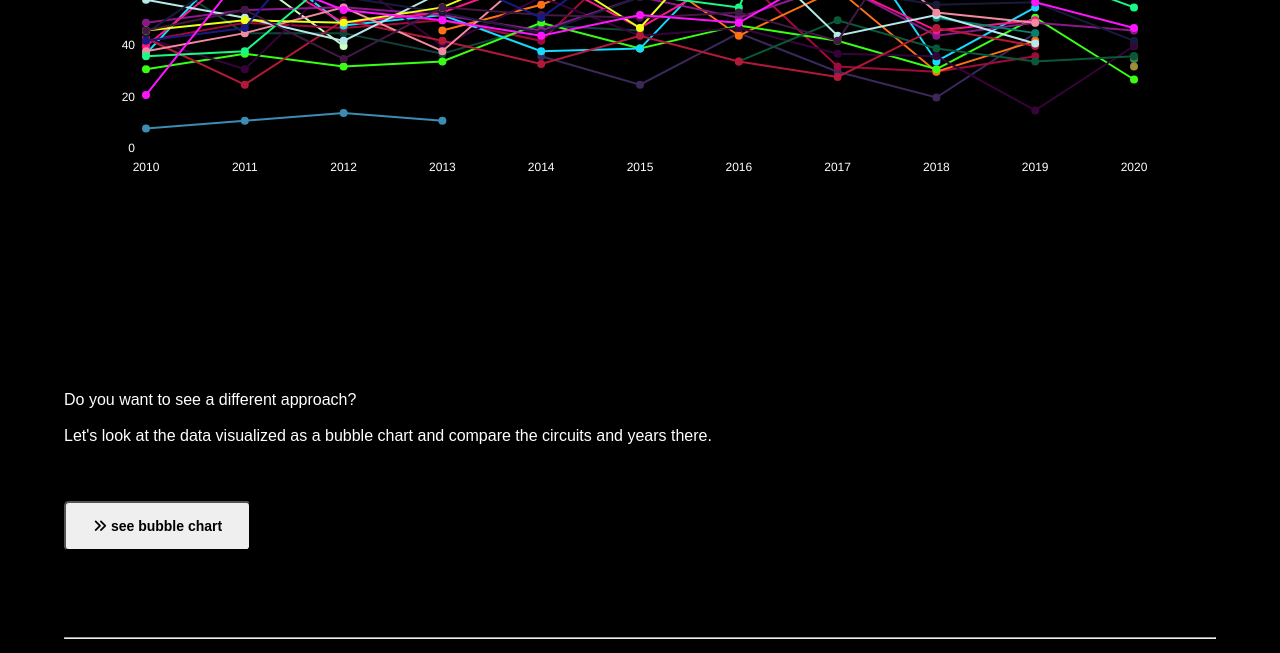
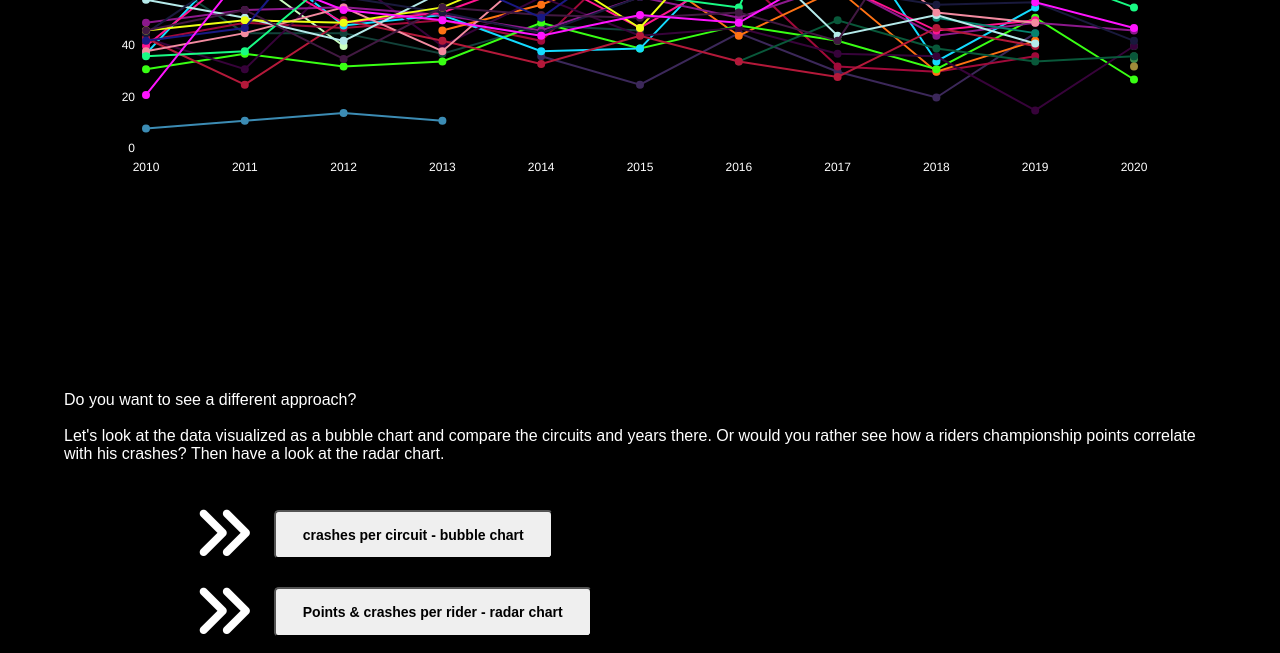
Before and after one commit to sarahhii/MotoGP_DataVis, a website: page lineGraph.html in a window 1280 px wide. Shown: the part 835-1488 px from the top of the page. Drawn offline with nearby package versions, Linux system fonts and the light colour scheme; a web font is replaced by a local one.

Commit message:
Small changes/new buttons

```diff
--- a/css/index.css
+++ b/css/index.css
@@ -138,7 +138,7 @@ a {
 
 
 
-#linePageDiv2{
+#linePageDiv2 {
     margin-top: 20vh;
 }
 
@@ -210,7 +210,7 @@ a {
 
 /* hovering on footer social icons */
 .footer-distributed .footer-right a:hover {
-transform: scale(1.1);
+    transform: scale(1.1);
     -webkit-transform: scale(1.1);
 }
 
@@ -224,3 +224,18 @@ transform: scale(1.1);
     transform: scale(1.1);
     -webkit-transform: scale(1.1);
 }
+
+
+#subpageBtn2{margin-left: 40px;}
+
+
+/* RADAR CHART */
+#radar-chart, #radar-chart2, #radar-chart3 {
+    margin-top: 20px;
+    max-height: 90vh;
+}
+
+
+.h2center{
+    text-align: center; margin-top: 100px;
+}
--- a/lineGraph.html
+++ b/lineGraph.html
@@ -51,9 +51,30 @@
         <p class="">Do you want to see a different approach?<br> <br>
             Let's look at the data visualized as a bubble chart and compare the circuits and years there.
 
+
+            Or would you rather see how a riders championship points correlate with his crashes? Then have a look at the radar chart.
+
+
         </p>
-        <button id="subpageBtn" class="btn-lg"><a href="bubbleVis.html"> <i class="fa fa-angle-double-right arrow" style="color: black"></i>
-                see bubble chart</a></button>
+        <div class="arrowDiv container" id="arrowDiv1">
+            <i class="fa fa-angle-double-right arrow"></i>
+            <div class="btndiv">
+                <button id="Btn1" class="btn-lg arrowBtn">
+                    <a href="bubbleVis.html">crashes per circuit - bubble chart</a>
+                </button>
+            </div>
+        </div>
+
+        <div class="arrowDiv container">
+            <i class="fa fa-angle-double-right arrow"></i>
+            <div class="btndiv">
+                <button id="Btn2" class="btn-lg arrowBtn">
+                    <a href="radarChar.html">Points & crashes per rider - radar chart</a>
+                </button>
+            </div>
+        </div>
+
+
     </div>
 
 
```
Also changed, not shown: bubbleVis.html (+27 -2 lines), index.html (+9 -2 lines).
